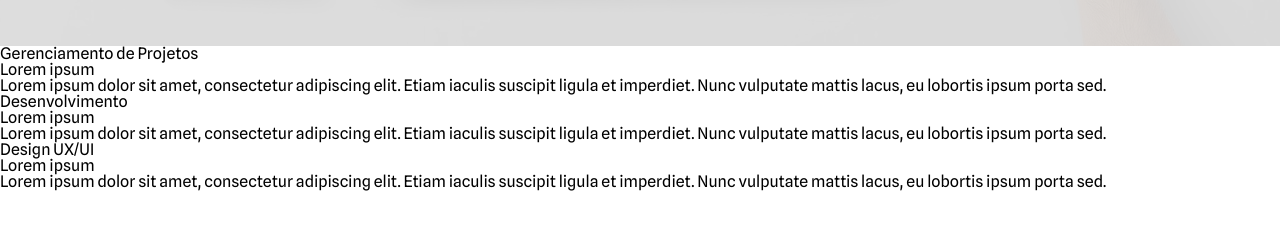
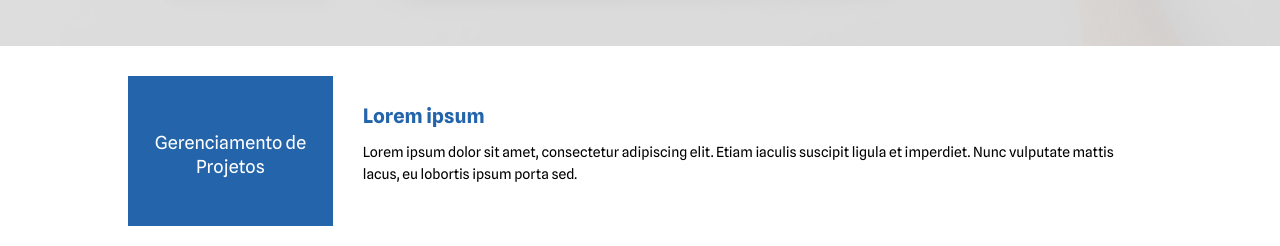
Before and after one commit to TeacherSamanthaSilva/ProjetoAgencia, a plain HTML site: page index.html in a window 1280 px wide. Shown: the part 554-800 px from the top of the page. Drawn offline with Linux system fonts and the light colour scheme.

Commit message:
css serviços
Nesse commit fiz o css da parte de serviços

```diff
--- a/style.css
+++ b/style.css
@@ -75,3 +75,83 @@ body{
     margin-bottom: 30px;
     font-size: 24px;
 }
+
+/* Serviços */
+
+.services-container {
+    max-width: 1200px;
+    padding: 30px 10%;
+    padding-bottom: 0px;
+}
+
+.service-box {
+    width: 100%;
+    position: relative;
+    clear: both;
+    height: 150px;
+    margin-bottom: 30px;
+}
+
+.service-box:last {
+    margin-bottom: 0px;
+}
+
+.service-title {
+    width: 20%;
+    height: 150px;
+    background-color: #DDD;
+    float: left;
+    text-align: center;
+    line-height: 150px;
+    padding: 20px;
+    box-sizing: border-box;
+}
+
+.service-title p {
+    padding-top: 35px;
+    color: #FFF;
+    font-size: 18px;
+    line-height: 24px;
+}
+
+.service-description {
+    width: 80%;
+    float: left;
+    padding: 30px;
+    box-sizing: border-box;
+}
+
+.service-description h3 {
+    margin-bottom: 15px;
+    font-size: 20px;
+    font-weight: bold;
+}
+
+.service-description p {
+    font-size: 14px;
+    line-height: 22px;
+}
+
+#gerenciamento-box {
+    background-color: #2364AA
+}
+
+#dev-box {
+    background-color: #3DA5D9
+}
+
+#design-box {
+    background-color: #73BFB8
+}
+
+#gerenciamento-title {
+    color: #2364AA
+}
+
+#dev-title {
+    color: #3DA5D9
+}
+
+#design-title {
+    color: #73BFB8
+}
```
